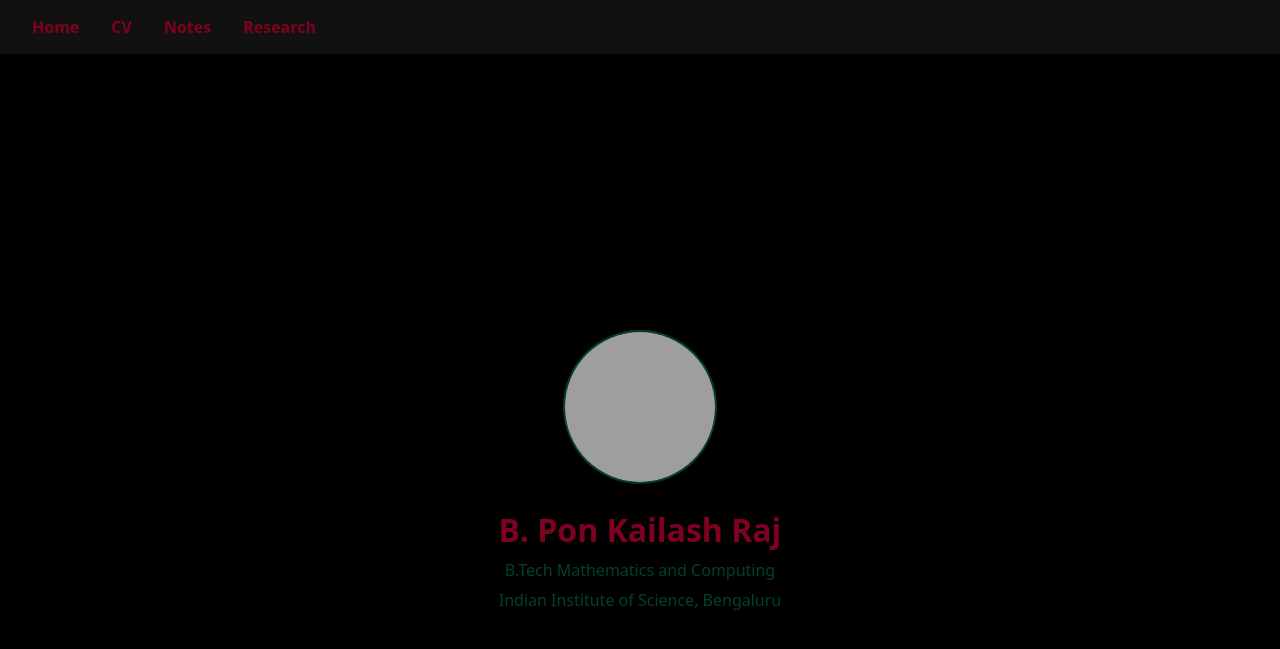
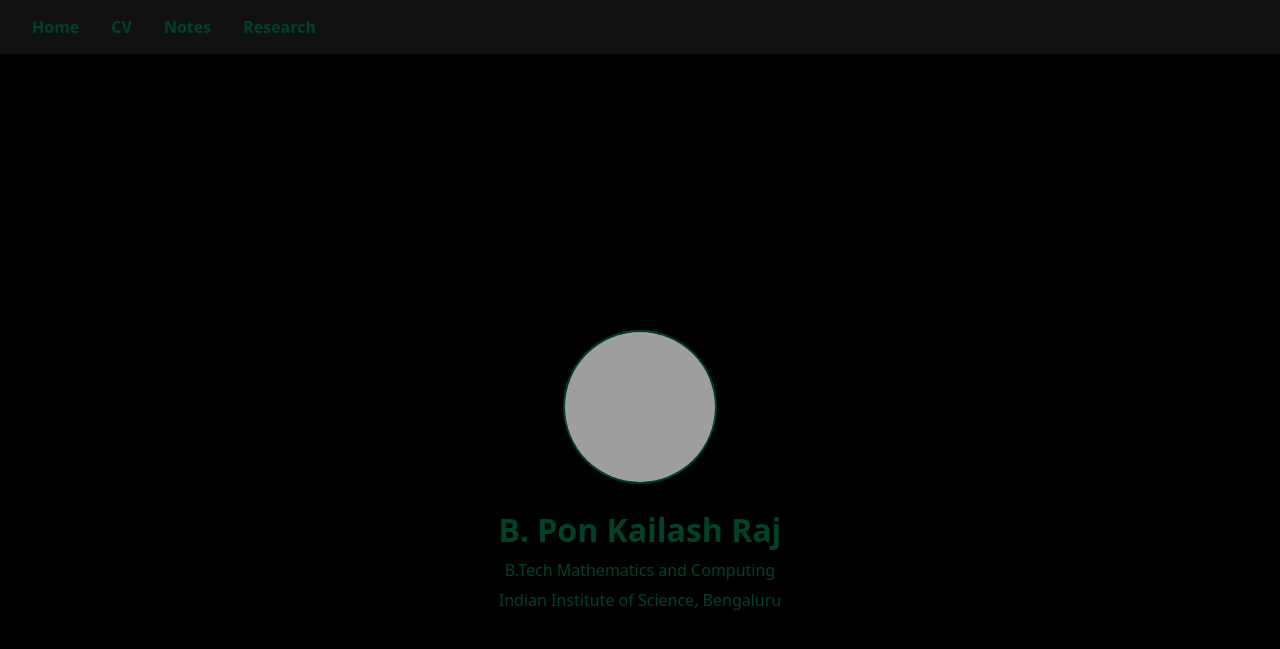
Before and after one commit to PONKAILASHRAJ/pk, a Jekyll site: the page index.html, which Jekyll copies as it is, in a window 1280 px wide. Shown: the top 649 px of the page. Built offline with Jekyll 4.4.1, drawn with Linux system fonts in a browser that asks for light colours; grey boxes are pictures that could not be loaded.

Commit message:
index.html

```diff
--- a/index.html
+++ b/index.html
@@ -14,7 +14,7 @@
       margin: 0;
       padding: 0;
       background-color: #000;
-      color: var(--burgundy);
+      color: var(--dg);
       font-family: system-ui, sans-serif;
     }
 
@@ -27,7 +27,7 @@
     }
 
     nav a {
-      color: var(--burgundy);
+      color: var(--dg);
       text-decoration: none;
       font-weight: bold;
     }
@@ -74,7 +74,7 @@
   </nav>
 
   <div class="container">
-    <img src="profile.jpg" alt="Profile Picture" class="profile-pic" />
+    <img src="profile.jpg" alt="" class="profile-pic" />
     <h1>B. Pon Kailash Raj</h1>
     <p>B.Tech Mathematics and Computing</p>
     <p>Indian Institute of Science, Bengaluru</p>
```
